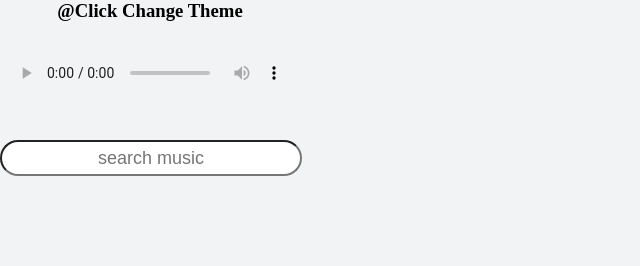
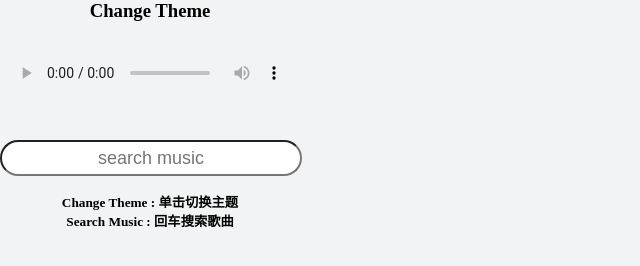
Before and after one commit to YuDGang/Music_NoStyle, a plain HTML site: page musicAPP/index.html in a window 1280 px wide. Shown: the whole page, without its empty margins (0-640 px from the left). Drawn offline with nearby package versions, Linux system fonts and the light colour scheme.

Commit message:
explain autohide

```diff
--- a/musicAPP/index.html
+++ b/musicAPP/index.html
@@ -57,11 +57,16 @@
         .themeAudio_black{
             background-color: #282A3A;
         }
+        .explain{
+            width:300px;
+            text-align: center;
+            margin:0px;
+        }
     </style>
 </head>
 <body>
     <div :class=theme[0] id="myMusic">
-        <h3 @click="changeTheme" >@Click Change Theme</h3>
+        <h3 @click="changeTheme" >Change Theme</h3>
         <br/>
         <audio class="myAudio" ref="audio" :src="musicUrl" controls autoplay loop ></audio>
         <br/>
@@ -78,6 +83,11 @@
                 </li>
             </ul>
         </div>
+
+        <h5 class="explain" v-show="query==''?true:false">
+            Change Theme : 单击切换主题<br/>
+            Search Music : 回车搜索歌曲
+        </h5>
     </div>
 
     <script>
```
